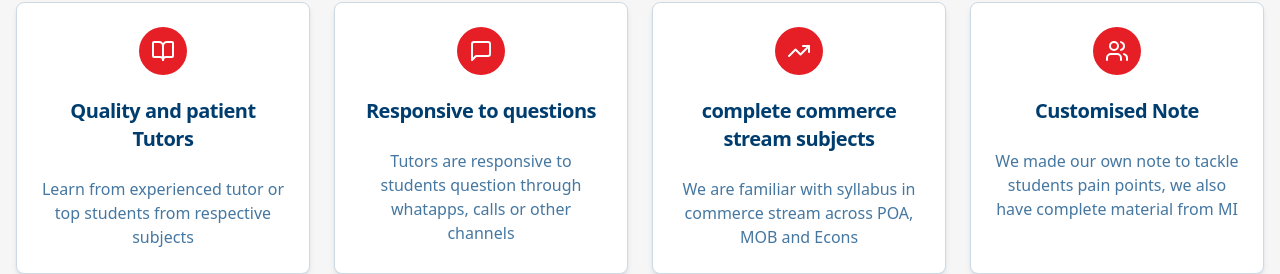
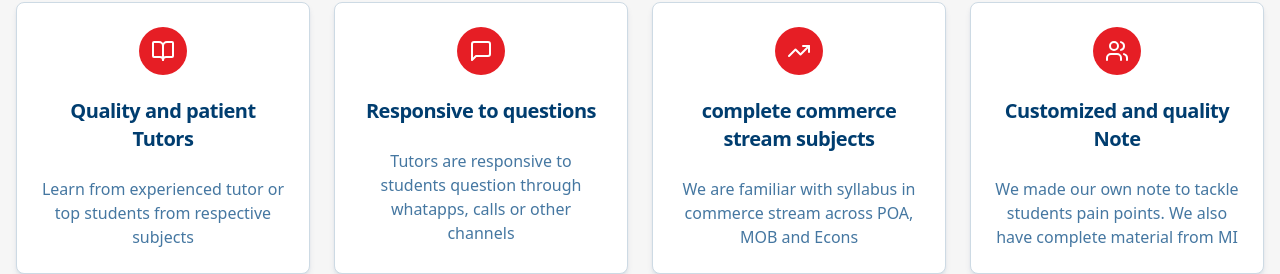
Before and after one commit to yeyehandsome1984/tutorly-aid, a React (Vite) app: page / in a window 1280 px wide. Shown: the part 678-952 px from the top of the page. Built offline with nearby package versions, Linux system fonts and the light colour scheme; no server answers; the database is empty; the HTML template or start-up script is replaced by a standard one.

Commit message:
Code edited in Lovable Code Editor
Edited UI in Lovable

```diff
--- a/src/pages/Index.tsx
+++ b/src/pages/Index.tsx
@@ -96,8 +96,8 @@ const Index = () => {
     },
     {
       icon: Users,
-      title: "Customised Note",
-      description: "We made our own note to tackle students pain points, we also have complete material from MI",
+      title: "Customized and quality Note",
+      description: "We made our own note to tackle students pain points. We also have complete material from MI",
     },
   ];
 
```
